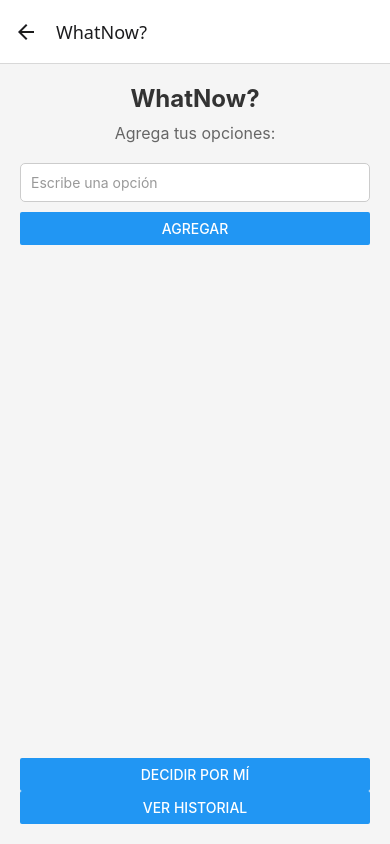
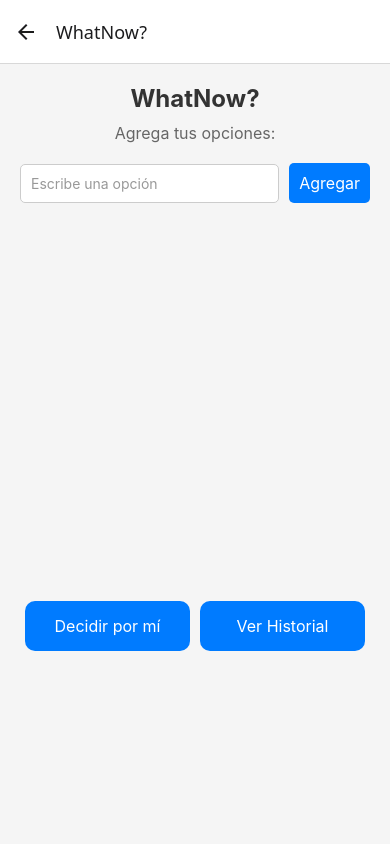
Before and after one commit to K-sett23/WhatNow, a React Native app: screen /Home in a window 390 px wide. Built offline with nearby package versions, Linux system fonts and the light colour scheme.

Commit message:
Animaciones y mejora al frontend

```diff
--- a/firebaseConfig.ts
+++ b/firebaseConfig.ts
@@ -1,9 +1,7 @@
-// Importaciones modulares de Firebase
-import { initializeApp } from 'firebase/app';
-import { getAuth } from 'firebase/auth';
-import { getFirestore } from 'firebase/firestore';
+import firebase from 'firebase/compat/app';
+import 'firebase/compat/auth';
+import 'firebase/compat/firestore';
 
-// Configuración de Firebase
 const firebaseConfig = {
     apiKey: "AIzaSyCNWnFtBHuy4fhtZqHUfPCPxdkbN3eng-Q",
     authDomain: "whatnow-cc24e.firebaseapp.com",
@@ -13,9 +11,9 @@ const firebaseConfig = {
     appId: "1:545409915334:web:df85e1399cf1c087647ac7"
   };
 
-// Inicializar Firebase
-const app = initializeApp(firebaseConfig);
+if (!firebase.apps.length) {
+  firebase.initializeApp(firebaseConfig);
+}
 
-// Obtener instancias de Auth y Firestore
-export const auth = getAuth(app);
-export const firestore = getFirestore(app);
+export const auth = firebase.auth();
+export const firestore = firebase.firestore();
--- a/package.json
+++ b/package.json
@@ -10,6 +10,8 @@
     "web": "expo start --web"
   },
   "dependencies": {
+    "@react-native-async-storage/async-storage": "^1.24.0",
+    "@react-native-firebase/auth": "^21.11.0",
     "@react-navigation/native": "^7.0.14",
     "@react-navigation/stack": "^7.1.1",
     "expo": "~52.0.37",
@@ -21,7 +23,9 @@
     "react-native-gesture-handler": "~2.20.2",
     "react-native-reanimated": "~3.16.1",
     "react-native-safe-area-context": "4.12.0",
-    "react-native-screens": "~4.4.0"
+    "react-native-screens": "~4.4.0",
+    "react-native-svg": "^15.11.2",
+    "react-native-wheel-of-fortune": "^1.5.4"
   },
   "devDependencies": {
     "@babel/core": "^7.25.2",
--- a/screens/HomeScreen.tsx
+++ b/screens/HomeScreen.tsx
@@ -1,17 +1,19 @@
 import React, { useState } from 'react';
-import { View, Text, Button, TextInput, FlatList, StyleSheet, Alert } from 'react-native';
+import { View, Text, TextInput, StyleSheet, Alert, FlatList, Dimensions, TouchableOpacity } from 'react-native';
 import { auth, firestore } from '../firebaseConfig';
-import { collection, addDoc } from 'firebase/firestore'; // Importa los métodos de Firestore
+import { collection, addDoc } from 'firebase/firestore';
 import { useNavigation } from '@react-navigation/native';
-import { StackNavigationProp } from '@react-navigation/stack'; // Importa el tipo de navegación
-import { RootStackParamList } from '../navigation/types'; // Importa los tipos de rutas
+import { StackNavigationProp } from '@react-navigation/stack';
+import { RootStackParamList } from '../navigation/types';
+
+const { height } = Dimensions.get('window');
 
 type HomeScreenNavigationProp = StackNavigationProp<RootStackParamList, 'Home'>;
 
 const HomeScreen: React.FC = () => {
   const [options, setOptions] = useState<string[]>([]);
   const [inputValue, setInputValue] = useState<string>('');
-  const navigation = useNavigation<HomeScreenNavigationProp>(); // Especifica el tipo de navegación
+  const navigation = useNavigation<HomeScreenNavigationProp>();
 
   const addOption = () => {
     if (inputValue.trim()) {
@@ -20,11 +22,7 @@ const HomeScreen: React.FC = () => {
     }
   };
 
-  const chooseRandomOption = async () => {
-    if (options.length > 0) {
-      const randomIndex = Math.floor(Math.random() * options.length);
-      const selectedOption = options[randomIndex];
-
+  const saveDecision = async (selectedOption: string) => {
     if (!auth.currentUser) {
       Alert.alert('Error', 'Debes iniciar sesión para guardar decisiones.');
       return;
@@ -41,14 +39,25 @@ const HomeScreen: React.FC = () => {
       console.error('Error al guardar la decisión:', error);
       Alert.alert('Error', 'No se pudo guardar la decisión. Intenta de nuevo.');
     }
+  };
+
+  const chooseRandomOption = () => {
+    if (options.length > 0) {
+      const randomIndex = Math.floor(Math.random() * options.length);
+      const selectedOption = options[randomIndex];
+      saveDecision(selectedOption); // Guardar la decisión en Firestore
     } else {
       Alert.alert('Error', 'No hay opciones para elegir. Agrega algunas primero.');
     }
   };
+
   return (
     <View style={styles.container}>
       <Text style={styles.title}>WhatNow?</Text>
       <Text style={styles.subtitle}>Agrega tus opciones:</Text>
+
+      {/* Contenedor para el input y el botón de agregar */}
+      <View style={styles.inputContainer}>
         <TextInput
           style={styles.input}
           value={inputValue}
@@ -56,14 +65,36 @@ const HomeScreen: React.FC = () => {
           placeholder="Escribe una opción"
           placeholderTextColor="#999"
         />
-      <Button title="Agregar" onPress={addOption} />
+        <TouchableOpacity style={styles.addButton} onPress={addOption}>
+          <Text style={styles.addButtonText}>Agregar</Text>
+        </TouchableOpacity>
+      </View>
+
+      {/* Lista de opciones con desplazamiento */}
+      <View style={styles.listContainer}>
         <FlatList
           data={options}
-        renderItem={({ item }) => <Text style={styles.optionText}>{item}</Text>}
+          renderItem={({ item }) => (
+            <View style={styles.option}>
+              <Text style={styles.optionText}>{item}</Text>
+            </View>
+          )}
           keyExtractor={(item, index) => index.toString()}
         />
-      <Button title="Decidir por mí" onPress={chooseRandomOption} />
-      <Button title="Ver Historial" onPress={() => navigation.navigate('History')} />
+      </View>
+
+      {/* Botones para decidir y ver historial */}
+      <View style={styles.buttonContainer}>
+        <TouchableOpacity style={styles.actionButton} onPress={chooseRandomOption}>
+          <Text style={styles.actionButtonText}>Decidir por mí</Text>
+        </TouchableOpacity>
+        <TouchableOpacity
+          style={styles.actionButton}
+          onPress={() => navigation.navigate('History')}
+        >
+          <Text style={styles.actionButtonText}>Ver Historial</Text>
+        </TouchableOpacity>
+      </View>
     </View>
   );
 };
@@ -88,18 +119,62 @@ const styles = StyleSheet.create({
     marginBottom: 20,
     color: '#666',
   },
+  inputContainer: {
+    flexDirection: 'row',
+    alignItems: 'center',
+    marginBottom: 20,
+  },
   input: {
+    flex: 1,
     borderWidth: 1,
     borderColor: '#ccc',
     padding: 10,
-    marginBottom: 10,
     borderRadius: 5,
     backgroundColor: '#fff',
+    marginRight: 10,
+  },
+  addButton: {
+    padding: 10,
+    backgroundColor: '#007BFF',
+    borderRadius: 5,
+  },
+  addButtonText: {
+    color: '#fff',
+    fontSize: 16,
+  },
+  listContainer: {
+    height: height * 0.4,
+    marginBottom: 20,
+  },
+  option: {
+    padding: 15,
+    marginVertical: 5,
+    backgroundColor: '#fff',
+    borderRadius: 10,
+    width: '100%',
+    alignItems: 'center',
   },
   optionText: {
     fontSize: 16,
     color: '#333',
   },
+  buttonContainer: {
+    flexDirection: 'row',
+    justifyContent: 'space-between',
+    marginTop: 20,
+  },
+  actionButton: {
+    flex: 1,
+    padding: 15,
+    backgroundColor: '#007BFF',
+    borderRadius: 10,
+    marginHorizontal: 5,
+    alignItems: 'center',
+  },
+  actionButtonText: {
+    color: '#fff',
+    fontSize: 16,
+  },
 });
 
 export default HomeScreen;
--- a/tsconfig.json
+++ b/tsconfig.json
@@ -2,5 +2,9 @@
   "extends": "expo/tsconfig.base",
   "compilerOptions": {
     "strict": true
-  }
+  },
+  "include": [
+    "src",
+    "react-native-wheel-of-fortune.d.ts"
+  ]
 }
```
Also changed, not shown: react-native-wheel-of-fortune.d.ts (added, +22 -0 lines), 1 other file (tests, documents, lock files or other folders). Lines whose indentation alone changed are shown as unchanged.
